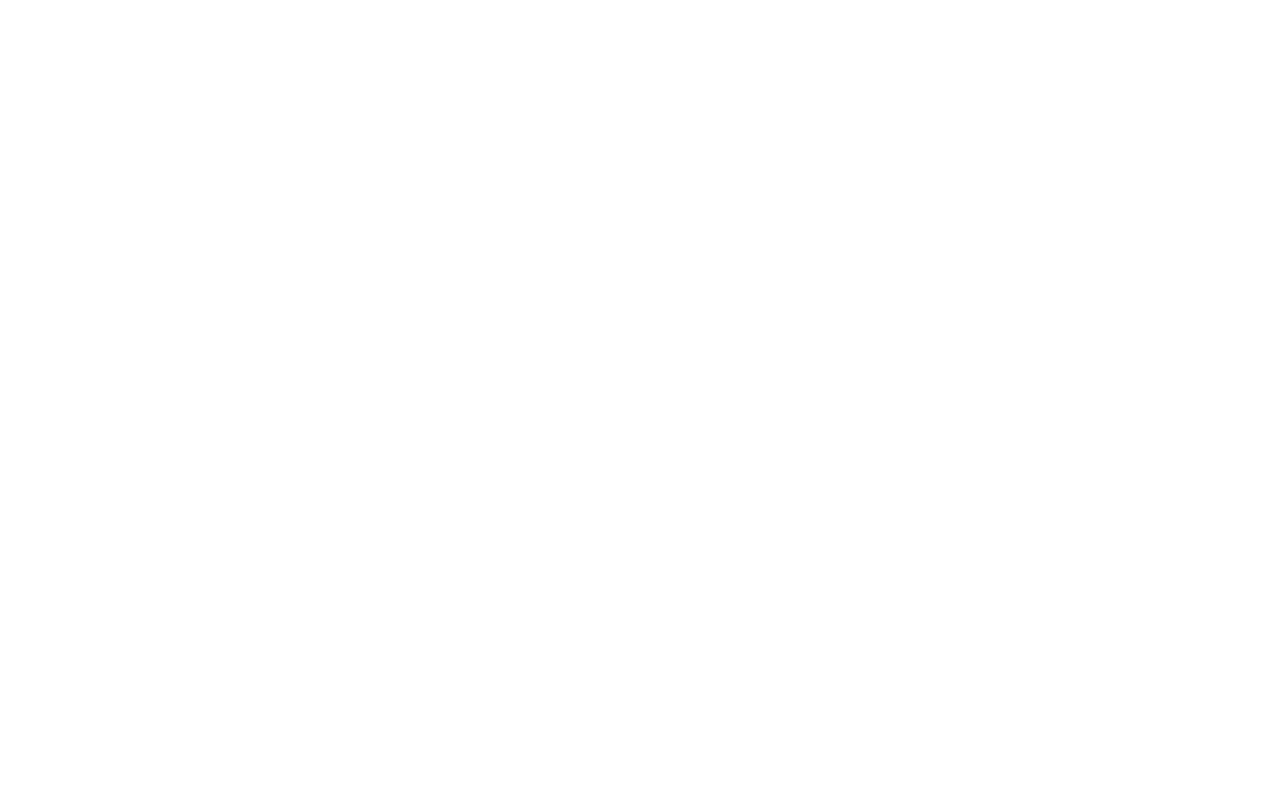
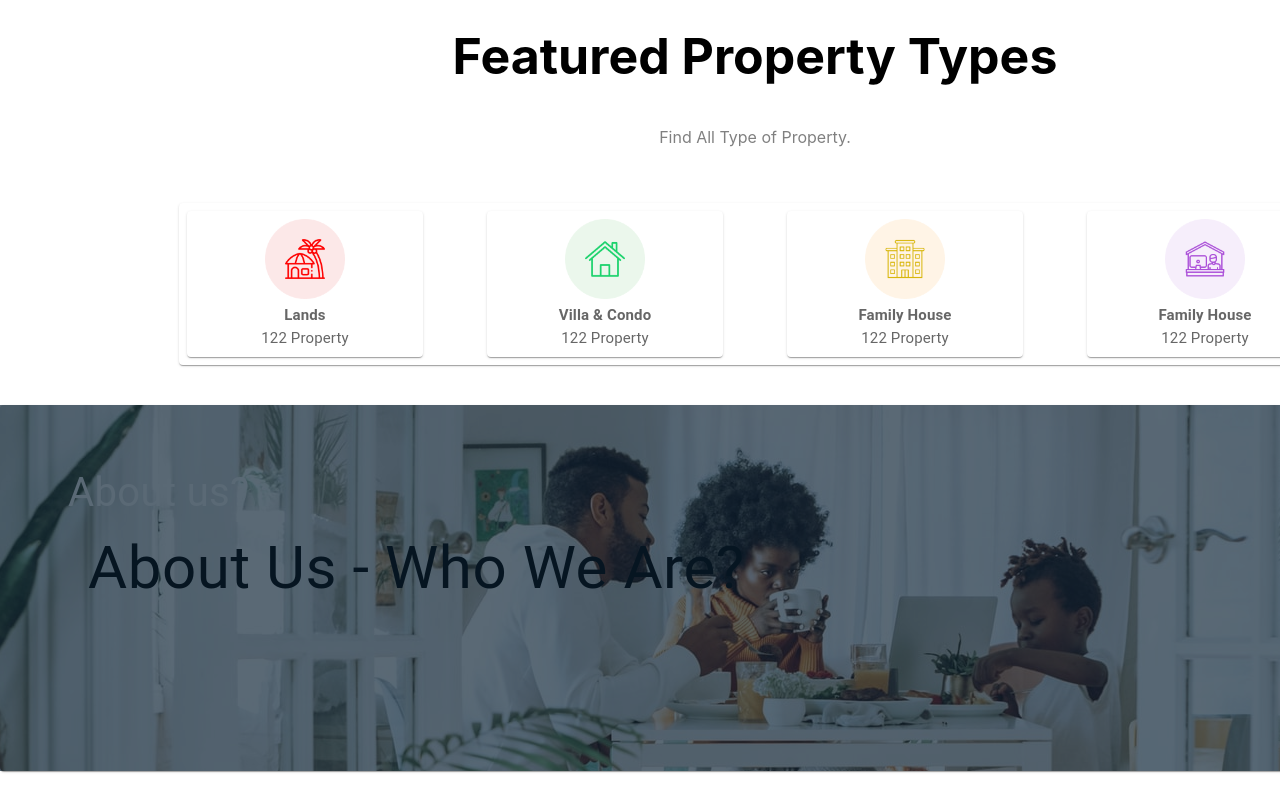
Before and after one commit to AjinthaSivam/Real-Estate, a React (Create React App) app in the folder realestate/: page / in a window 1280 px wide. Shown: the part 820-1620 px from the top of the page. Before the commit the page ends 804 px from the top, so only its background shows below. Built offline with nearby package versions, Linux system fonts and the light colour scheme.

Commit message:
update app.js

```diff
--- a/realestate/src/Components/home.js
+++ b/realestate/src/Components/home.js
@@ -1,13 +1,15 @@
 import React from 'react'
-import { Container, Link, TextField } from '@mui/material'
+import { Link, TextField } from '@mui/material'
 import banner from './Image/pic/banner.png'
 import { styled } from '@mui/material/styles';
 import Box from '@mui/material/Box';
 import Paper from '@mui/material/Paper';
 import Grid from '@mui/material/Unstable_Grid2';
 import Stack from '@mui/material/Stack';
-import SavedSearchIcon from '@mui/icons-material/SavedSearch';
 import SavedSearch from '@mui/icons-material/SavedSearch';
+import Services from './services';
+import About from './about';
+
 
 const Item = styled(Paper)(({ theme }) => ({
   backgroundColor: theme.palette.mode === 'dark' ? '#1A2027' : '#fff',
@@ -58,6 +60,12 @@
       </Grid>
     </Box>
   </div>
+  <div>
+<h2 style={{textAlign:'center', color:'ActiveBorder', fontSize:50}}>Featured Property Types</h2>
+<p style={{color:'GrayText'}}>Find All Type of Property.</p>
+<Services/>
+  </div><br/><br/>
+<About/>
 </div>
 
     </>
```
